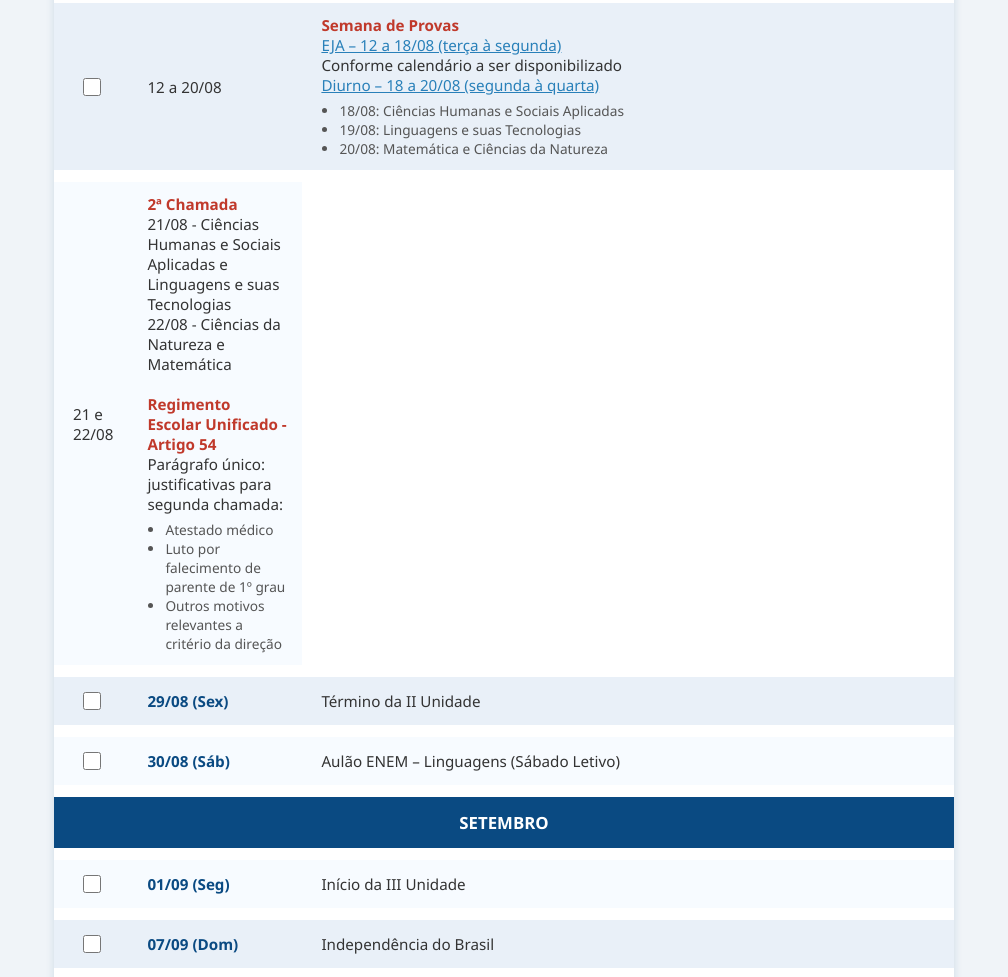
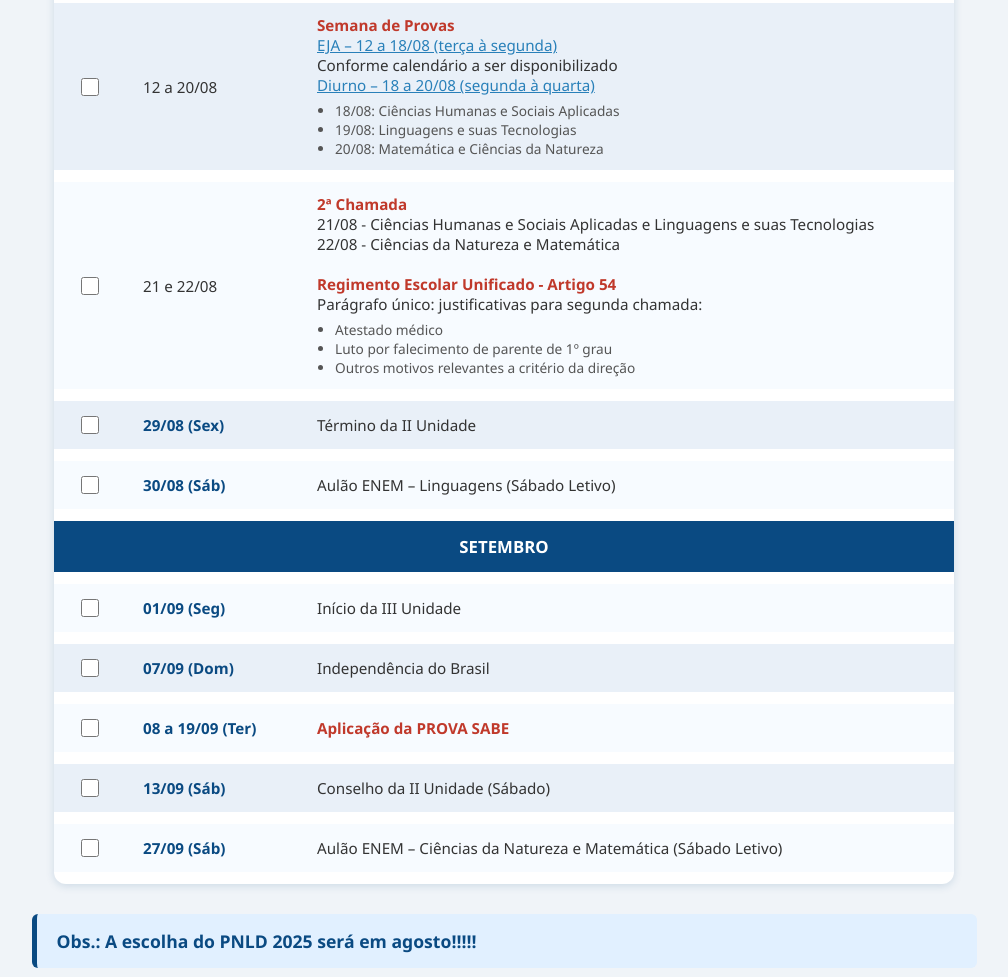
Before and after one commit to marcospriscolem/cronograma2025, a plain HTML site: page index.html in a window 1280 px wide. Shown: the part 747-1724 px from the top of the page, without its empty margins (136-1144 px from the left). Drawn offline with Linux system fonts and the light colour scheme.

Commit message:
Update index.html

```diff
--- a/index.html
+++ b/index.html
@@ -234,7 +234,7 @@
 
 
 
-
+                 <td class="data-check"><input type="checkbox" class="check-data" data-id="d9" /></td>
                 <td class=" ">21 e 22/08</td>
                 <td class="event">
                     <b>2ª Chamada</b><br>
```
